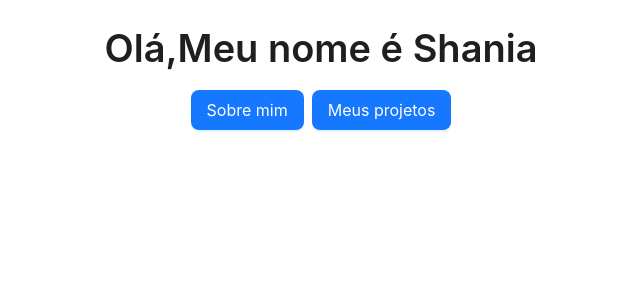
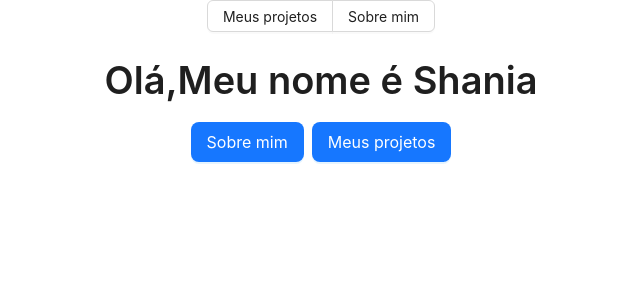
Before and after one commit to Shania810/my-portifolio, a React (Create React App) app: page / in a window 1280 px wide. Shown: the top 300 px of the page, without its empty margins (319-959 px from the left). Built offline with nearby package versions, Linux system fonts and the light colour scheme.

Commit message:
insert component NavBar in app.js

```diff
--- a/src/App.js
+++ b/src/App.js
@@ -3,9 +3,11 @@ import {Routes,Route} from 'react-router-dom';
 import { Home } from './pages/Home';
 import {AboutMe} from './pages/AboutMe';
 import {Projects} from './pages/Projects';
+import { NavBar } from './components/NavBar';
 function App() {
   return (
     <div className="App">
+    <NavBar/>
     <Routes>
       <Route path='/' element={<Home/>} />
       <Route path='/me' element={<AboutMe/>} />
```
